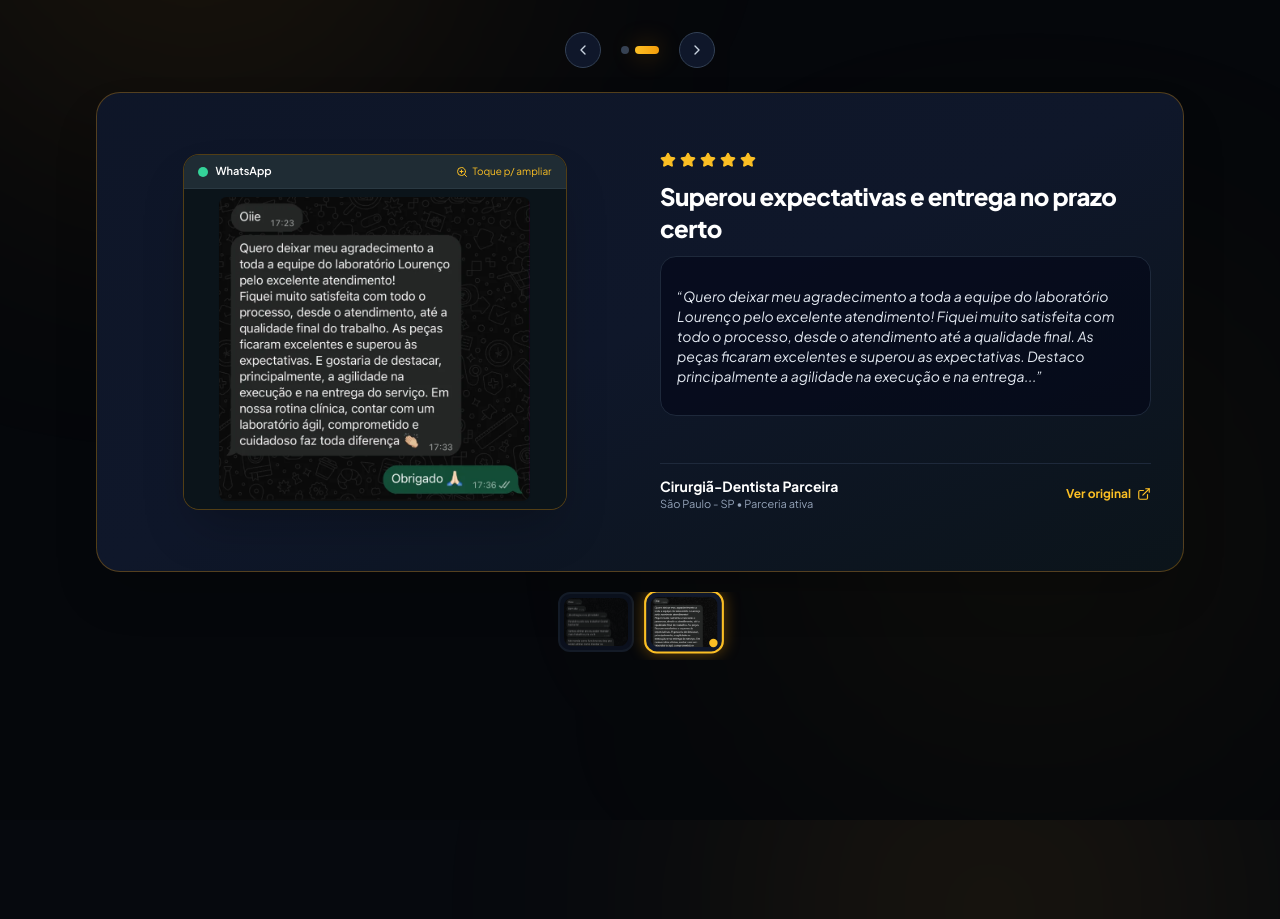
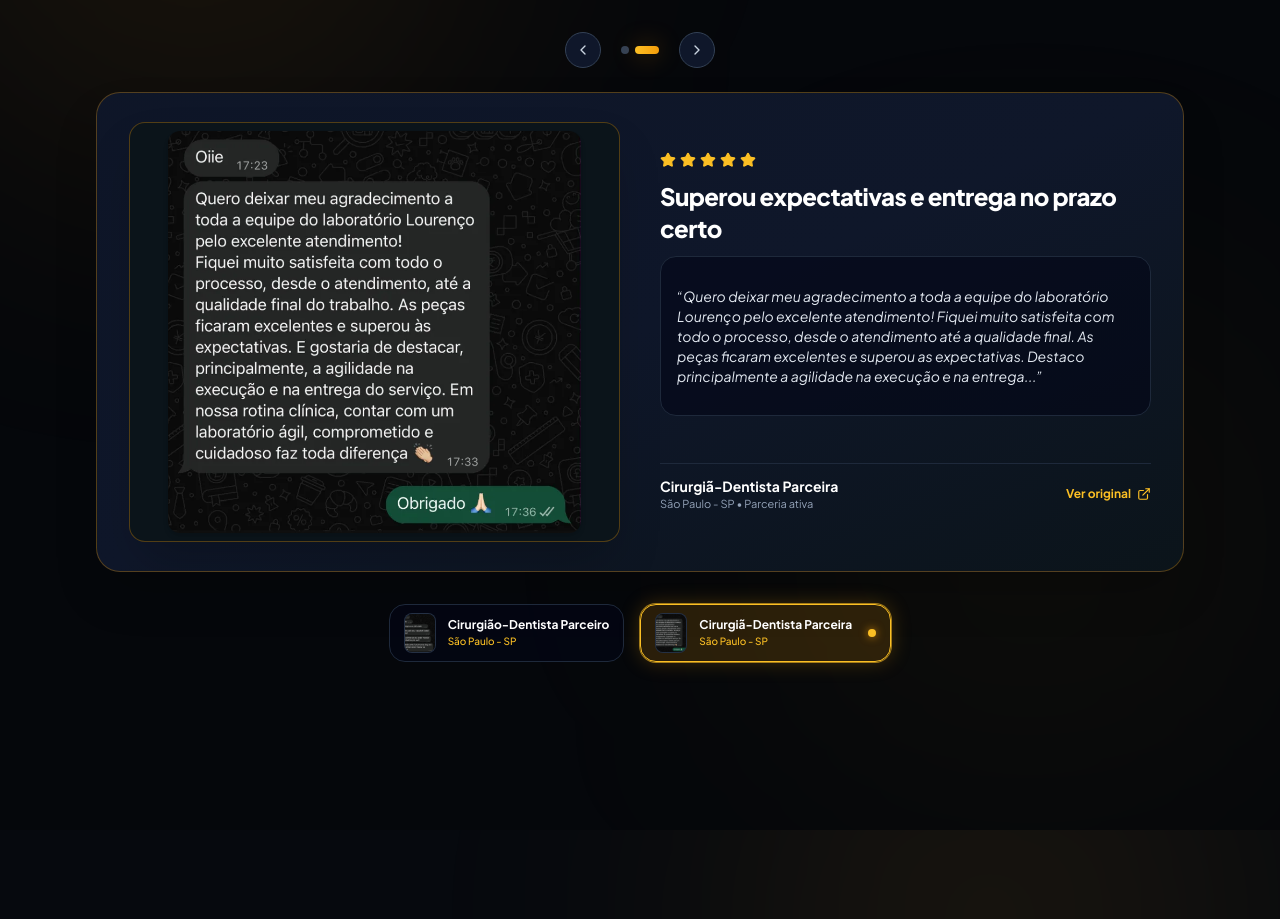
Before and after one commit to cauacreis/Osvaldo-Filho-Landing-Page, a React (Vite) app: page / in a window 1280 px wide. Shown: the part 8060-8979 px from the top of the page. Built offline with nearby package versions, Linux system fonts and the light colour scheme; the HTML template or start-up script is replaced by a standard one.

Commit message:
feat: expand review image, remove whatsapp window title, add official whatsapp svg with gold background, and custom order option in triage

```diff
--- a/src/components/FloatingWhatsApp.tsx
+++ b/src/components/FloatingWhatsApp.tsx
@@ -2,7 +2,6 @@
 
 import React, { useState, useEffect } from 'react'
 import { motion, AnimatePresence } from 'framer-motion'
-import { MessageCircle } from 'lucide-react'
 
 interface FloatingWhatsAppProps {
   onOpenTriage: () => void
@@ -34,14 +33,33 @@ export const FloatingWhatsApp: React.FC<FloatingWhatsAppProps> = ({ onOpenTriage
           <button
             type="button"
             onClick={onOpenTriage}
-            className="relative group p-3.5 sm:p-4 rounded-full bg-gradient-to-r from-amber-400 via-amber-300 to-amber-500 hover:from-amber-300 hover:to-amber-400 text-slate-950 shadow-[0_0_25px_rgba(245,158,11,0.45)] transition-all transform hover:scale-105 active:scale-95 flex items-center justify-center focus:outline-none focus:ring-2 focus:ring-amber-400"
-            aria-label="Enviar caso para análise"
+            className="relative group p-3.5 sm:p-4 rounded-full bg-gradient-to-r from-amber-400 via-amber-300 to-amber-500 hover:from-amber-300 hover:to-amber-400 text-slate-950 shadow-[0_0_25px_rgba(245,158,11,0.45)] transition-all transform hover:scale-105 active:scale-95 flex items-center justify-center focus:outline-none focus:ring-2 focus:ring-amber-400 cursor-pointer"
+            aria-label="Enviar caso para análise no WhatsApp"
           >
-            <span className="absolute -top-1 -right-1 flex h-3.5 w-3.5">
+            <span className="absolute -top-1 -right-1 flex h-3.5 w-3.5 pointer-events-none">
               <span className="animate-ping absolute inline-flex h-full w-full rounded-full bg-amber-300 opacity-75" />
               <span className="relative inline-flex rounded-full h-3.5 w-3.5 bg-amber-400" />
             </span>
-            <MessageCircle className="w-6 h-6 sm:w-7 sm:h-7 text-slate-950" />
+            {/* Official WhatsApp SVG with Black Outline & Transparent Inner over Gold Gradient */}
+            <svg
+              className="w-6 h-6 sm:w-7 sm:h-7 shrink-0"
+              viewBox="0 0 24 24"
+              fill="none"
+              xmlns="http://www.w3.org/2000/svg"
+            >
+              <path
+                d="M17.472 14.382c-.297-.149-1.758-.867-2.03-.967-.273-.099-.471-.148-.67.15-.197.297-.767.966-.94 1.164-.173.199-.347.223-.644.075-.297-.15-1.255-.463-2.39-1.475-.883-.788-1.48-1.761-1.653-2.059-.173-.297-.018-.458.13-.606.134-.133.298-.347.446-.52.149-.174.198-.298.298-.497.099-.198.05-.371-.025-.52-.075-.149-.669-1.612-.916-2.207-.242-.579-.487-.5-.669-.51l-.57-.01c-.198 0-.52.074-.792.372-.272.297-1.04 1.016-1.04 2.479 0 1.462 1.065 2.875 1.213 3.074.149.198 2.096 3.2 5.077 4.487.709.306 1.262.489 1.694.625.712.227 1.36.195 1.871.118.571-.085 1.758-.719 2.006-1.413.248-.694.248-1.289.173-1.413-.074-.124-.272-.198-.57-.347m-5.42 7.41c-2.016 0-3.9-.538-5.547-1.482l-.398-.228-4.107 1.078 1.096-4.004-.26-.414A11.18 11.18 0 0 1 .75 11.9c0-6.173 5.027-11.2 11.302-11.2 3.02 0 5.86 1.176 7.995 3.313a11.24 11.24 0 0 1 3.203 7.887c0 6.175-5.027 11.202-11.3 11.202"
+                stroke="#05070B"
+                strokeWidth="1.8"
+                strokeLinecap="round"
+                strokeLinejoin="round"
+                fill="none"
+              />
+              <path
+                d="M17.472 14.382c-.297-.149-1.758-.867-2.03-.967-.273-.099-.471-.148-.67.15-.197.297-.767.966-.94 1.164-.173.199-.347.223-.644.075-.297-.15-1.255-.463-2.39-1.475-.883-.788-1.48-1.761-1.653-2.059-.173-.297-.018-.458.13-.606.134-.133.298-.347.446-.52.149-.174.198-.298.298-.497.099-.198.05-.371-.025-.52-.075-.149-.669-1.612-.916-2.207-.242-.579-.487-.5-.669-.51l-.57-.01c-.198 0-.52.074-.792.372-.272.297-1.04 1.016-1.04 2.479 0 1.462 1.065 2.875 1.213 3.074.149.198 2.096 3.2 5.077 4.487.709.306 1.262.489 1.694.625.712.227 1.36.195 1.871.118.571-.085 1.758-.719 2.006-1.413.248-.694.248-1.289.173-1.413-.074-.124-.272-.198-.57-.347z"
+                fill="#05070B"
+              />
+            </svg>
           </button>
         </motion.div>
       )}
--- a/src/components/ProofSection.tsx
+++ b/src/components/ProofSection.tsx
@@ -180,45 +180,25 @@ export const ProofSection: React.FC<ProofSectionProps> = () => {
               >
                 <div className="grid grid-cols-1 lg:grid-cols-12 gap-5 sm:gap-6 lg:gap-10 items-center w-full">
 
-                  {/* WhatsApp Screenshot Showcase (Standardized Fixed Dimension Box) */}
-                  <div className="lg:col-span-6 flex flex-col items-center justify-center">
+                  {/* WhatsApp Screenshot Showcase (Half of the card, full bleed & high visibility) */}
+                  <div className="lg:col-span-6 flex items-center justify-center h-full w-full">
                     <div
                       onClick={() => setActiveZoomImage(currentReview.image)}
-                      className="group/print relative w-full max-w-sm rounded-2xl overflow-hidden bg-[#0b141a] border border-amber-500/30 shadow-2xl cursor-pointer transition-transform hover:scale-[1.02]"
+                      className="group/print relative w-full h-[360px] sm:h-[400px] lg:h-[420px] rounded-2xl overflow-hidden bg-[#0b141a] border border-amber-500/30 shadow-2xl cursor-pointer transition-all hover:border-amber-400/60 hover:shadow-[0_0_25px_rgba(245,158,11,0.2)] flex items-center justify-center p-2"
                     >
-                      {/* WhatsApp Window Header Bar */}
-                      <div className="bg-[#1f2c34] px-3.5 py-2 flex items-center justify-between border-b border-[#2a3942] text-[11px] text-slate-300 shrink-0">
-                        <div className="flex items-center gap-2">
-                          <span className="w-2.5 h-2.5 rounded-full bg-emerald-400" />
-                          <span className="font-semibold text-white">WhatsApp</span>
-                        </div>
-                        <span className="text-amber-400 text-[10px] flex items-center gap-1">
-                          <ZoomIn className="w-3 h-3 text-amber-400" />
-                          Toque p/ ampliar
-                        </span>
-                      </div>
-
-                      {/* Image container with locked height preventing vertical layout shifts */}
-                      <div className="relative p-2 bg-[#0b141a] flex items-center justify-center h-[300px] sm:h-[320px] w-full shrink-0 overflow-hidden">
                       <img
                         src={currentReview.image}
-                          alt="Print da conversa real no WhatsApp"
-                          className="max-h-full max-w-full w-auto h-auto object-contain rounded-lg shadow-sm"
+                        alt="Print da conversa real com cirurgião-dentista"
+                        className="max-h-full max-w-full w-auto h-auto object-contain rounded-xl shadow-md transition-transform duration-300 group-hover/print:scale-[1.02]"
                         loading="lazy"
                       />
 
-                        {/* Hover Overlay */}
+                      {/* Hover Overlay with Zoom Icon */}
                       <div className="absolute inset-0 bg-black/40 opacity-0 group-hover/print:opacity-100 transition-opacity flex items-center justify-center gap-2 text-white">
-                          <span className="px-3.5 py-1.5 rounded-full bg-gradient-to-r from-amber-400 to-amber-500 text-slate-950 font-bold text-xs flex items-center gap-1.5 shadow-lg">
+                        <span className="px-4 py-2 rounded-full bg-gradient-to-r from-amber-400 to-amber-500 text-slate-950 font-bold text-xs flex items-center gap-2 shadow-xl">
                           <ZoomIn className="w-4 h-4" />
-                            Ver print em tamanho real
+                          Ampliar Depoimento
                         </span>
-                        </div>
-                      </div>
-
-                      {/* Quick tap footer for mobile */}
-                      <div className="bg-[#111b21] px-3 py-1.5 border-t border-[#2a3942] text-center text-[10px] text-slate-400 sm:hidden shrink-0">
-                        Toque na imagem para ler a conversa completa
                       </div>
                     </div>
                   </div>
@@ -277,8 +257,8 @@ export const ProofSection: React.FC<ProofSectionProps> = () => {
             </AnimatePresence>
           </div>
 
-          {/* Thumbnail Selector Strip */}
-          <div className="mt-5 flex items-center justify-center gap-3 overflow-x-auto pb-2 scrollbar-none">
+          {/* Thumbnail Selector Strip (Unclipped with proper padding & layout) */}
+          <div className="mt-6 flex flex-wrap items-center justify-center gap-3 sm:gap-4 py-2 px-1">
             {reviews.map((rev, idx) => {
               const isActive = idx === currentIndex
               return (
@@ -289,30 +269,35 @@ export const ProofSection: React.FC<ProofSectionProps> = () => {
                     setDirection(idx > currentIndex ? 1 : -1)
                     setCurrentIndex(idx)
                   }}
-                  className={`relative shrink-0 rounded-xl overflow-hidden border-2 transition-all p-1 bg-slate-900 ${
+                  className={`group relative flex items-center gap-3 px-3.5 py-2 rounded-2xl border transition-all duration-200 cursor-pointer ${
                     isActive
-                      ? 'border-amber-400 scale-105 shadow-[0_0_15px_rgba(245,158,11,0.4)]'
-                      : 'border-slate-800 opacity-60 hover:opacity-100 hover:border-slate-600'
+                      ? 'border-amber-400 bg-amber-500/15 shadow-[0_0_20px_rgba(245,158,11,0.25)] text-white ring-1 ring-amber-400/60'
+                      : 'border-slate-800 bg-slate-950/60 text-slate-400 hover:text-slate-200 hover:border-slate-700'
                   }`}
                   aria-label={`Ver print ${idx + 1}`}
                 >
+                  <div className="w-8 h-10 rounded-lg overflow-hidden bg-slate-900 border border-slate-700/60 shrink-0 flex items-center justify-center">
                     <img
                       src={rev.image}
                       alt={`Miniatura print ${idx + 1}`}
-                    className="w-16 h-12 object-cover object-top rounded-lg"
+                      className="w-full h-full object-cover object-top"
                     />
+                  </div>
+                  <div className="text-left">
+                    <span className="block text-xs font-bold text-white leading-tight">
+                      {rev.dentistType || `Depoimento ${idx + 1}`}
+                    </span>
+                    <span className="block text-[10px] text-amber-400 font-medium mt-0.5">
+                      {rev.clinicCity || 'Caso Concluído'}
+                    </span>
+                  </div>
                   {isActive && (
-                    <span className="absolute bottom-1 right-1 w-2 h-2 rounded-full bg-amber-400" />
+                    <span className="w-2 h-2 rounded-full bg-amber-400 shadow-[0_0_8px_rgba(245,158,11,0.8)] shrink-0 ml-1" />
                   )}
                 </button>
               )
             })}
           </div>
-
-          {/* Mobile swipe hint */}
-          <p className="sm:hidden text-center mt-3 text-xs text-slate-400">
-            ← Deslize para o lado para ver outros prints →
-          </p>
         </div>
       </div>
 
--- a/src/components/TriageModal.tsx
+++ b/src/components/TriageModal.tsx
@@ -399,8 +399,8 @@ export const TriageModal: React.FC<TriageModalProps> = ({
                 </div>
               </div>
 
-              {/* Start Button */}
-              <div className="pt-4">
+              {/* Start Button & Custom Order Option */}
+              <div className="pt-4 space-y-3">
                 <button
                   type="button"
                   onClick={() => setCurrentStep(1)}
@@ -409,6 +409,23 @@ export const TriageModal: React.FC<TriageModalProps> = ({
                   <span>Iniciar Triagem de Caso</span>
                   <ArrowRight className="w-5 h-5 text-slate-950" />
                 </button>
+
+                <div className="text-center pt-1">
+                  <button
+                    type="button"
+                    onClick={() => {
+                      setFormData((prev) => ({
+                        ...prev,
+                        workType: 'Pedido Personalizado / Caso Especial',
+                      }))
+                      setCurrentStep(1)
+                    }}
+                    className="inline-flex items-center gap-1.5 text-xs sm:text-sm font-semibold text-amber-400 hover:text-amber-300 transition-colors py-1.5 px-3 rounded-xl hover:bg-amber-400/10 cursor-pointer"
+                  >
+                    <span>Fazer pedido personalizado</span>
+                    <ArrowRight className="w-3.5 h-3.5 text-amber-400" />
+                  </button>
+                </div>
               </div>
             </div>
           )}
```
Lines whose indentation alone changed are shown as unchanged.
